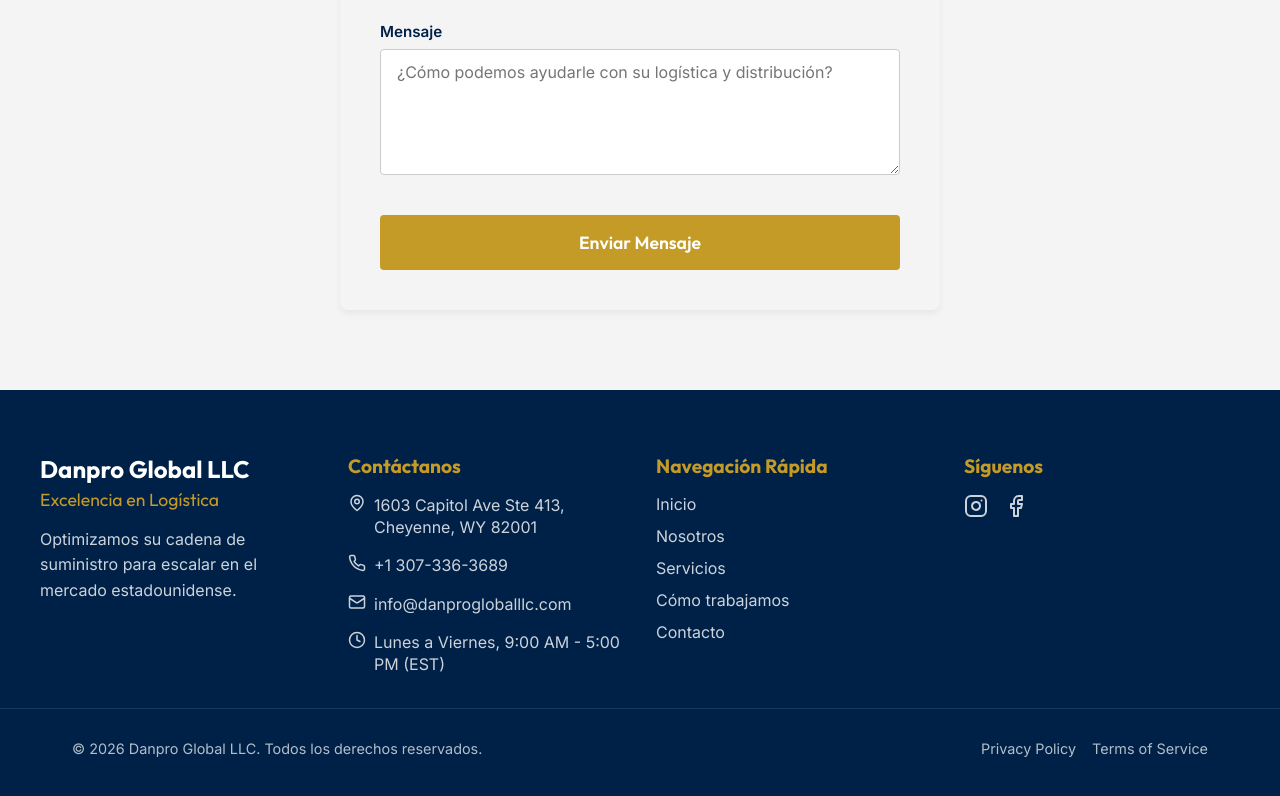
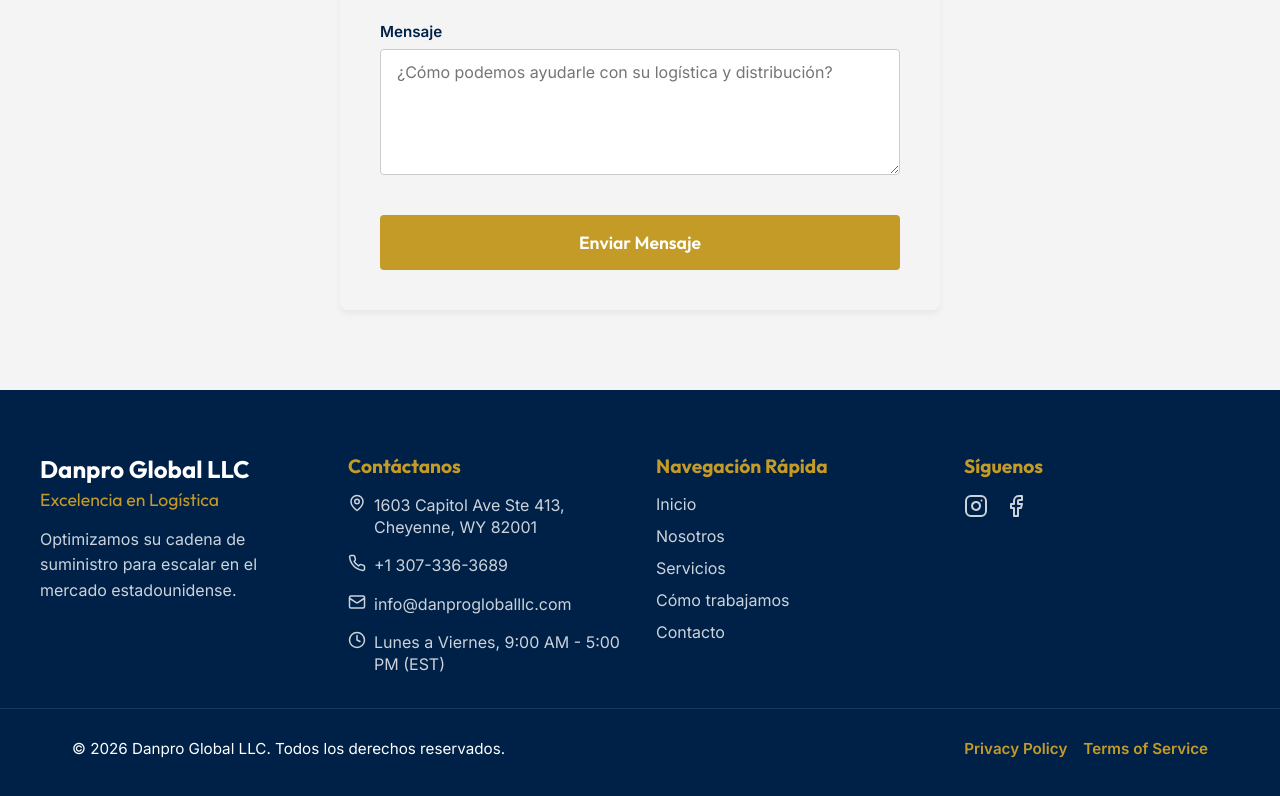
Before and after one commit to cesargonzalez000/danpro-global-web, a Next.js app: page / in a window 1280 px wide. Shown: the part 2851-3647 px from the top of the page. Built offline with nearby package versions, Linux system fonts and the light colour scheme.

Commit message:
Corrección de visibilidad del Footer en móviles

```diff
--- a/src/components/Footer.module.css
+++ b/src/components/Footer.module.css
@@ -120,9 +120,18 @@
 .bottomBar {
   background-color: var(--primary-color);
   border-top: 1px solid rgba(255,255,255,0.1);
-  height: 80px;
+  min-height: 80px;
   display: flex;
   align-items: center;
+  padding-bottom: 70px; /* Space for MobileNav */
+  padding-top: 1.5rem;
+}
+
+@media (min-width: 768px) {
+  .bottomBar {
+    padding-bottom: 0;
+    padding-top: 0;
+  }
 }
 
 .bottom {
@@ -134,9 +143,26 @@
   flex-direction: column;
   justify-content: center;
   align-items: center;
-  gap: 0.5rem;
-  font-size: 0.9rem;
-  opacity: 0.7;
+  gap: 1rem;
+  font-size: 0.95rem;
+  color: var(--bg-white);
+}
+
+.legal {
+  display: flex;
+  gap: 1.5rem;
+  flex-wrap: wrap;
+  justify-content: center;
+}
+
+.legal a {
+  color: var(--secondary-color);
+  font-weight: 600;
+  transition: opacity 0.3s;
+}
+
+.legal a:hover {
+  opacity: 0.8;
 }
 
 @media (min-width: 768px) {
```
